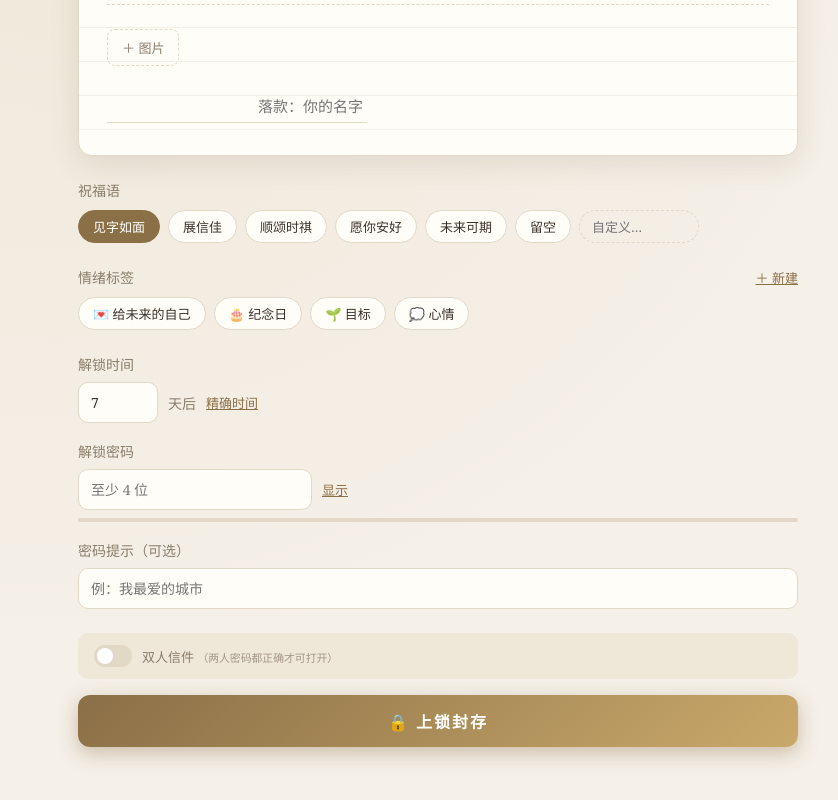
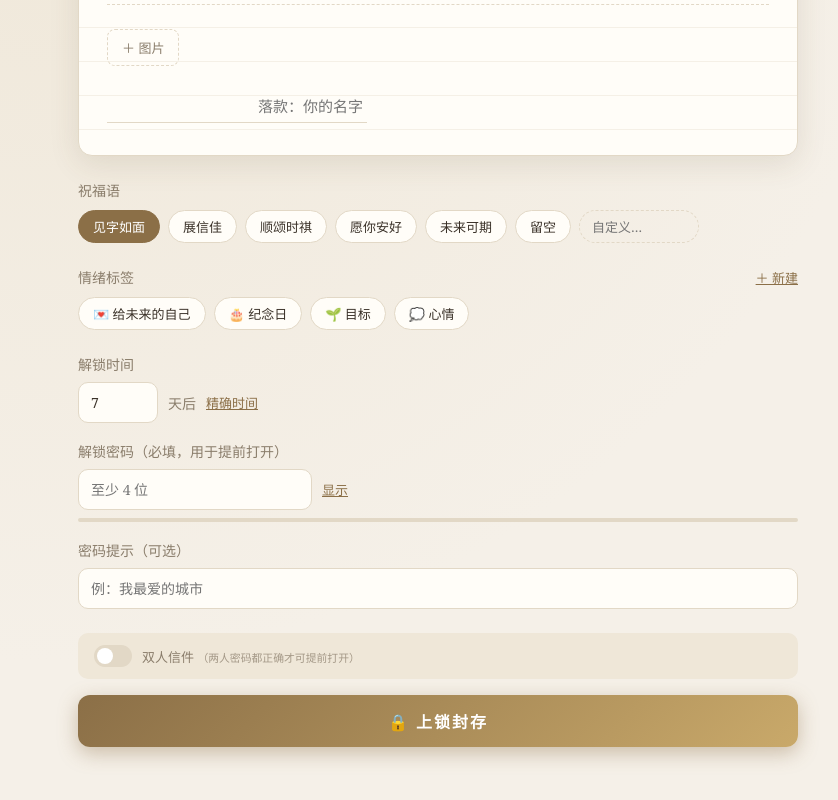
Before and after one commit to scrifghytom-commits/time-capsule, a plain HTML site: page index.html in a window 1280 px wide. Shown: the part 328-1128 px from the top of the page, without its empty margins (202-1040 px from the left). Drawn offline with nearby package versions, Linux system fonts and the light colour scheme.

Commit message:
Update index.html

```diff
--- a/index.html
+++ b/index.html
@@ -6,7 +6,6 @@
 <title>时光信箱 · Time Capsule</title>
 <link rel="manifest" href="manifest.json">
 <link rel="stylesheet" href="style.css">
-<script src="https://cdn.jsdelivr.net/npm/jspdf@2.5.1/dist/jspdf.umd.min.js"></script>
 <script src="https://cdn.jsdelivr.net/npm/html2canvas@1.4.1/dist/html2canvas.min.js"></script>
 </head>
 <body>
@@ -30,16 +29,14 @@
 
   <!-- 书信纸 -->
   <div class="letter-paper" id="letter-paper">
-    <!-- 祝福语 -->
     <div class="blessing" id="blessing-preview">见字如面</div>
 
-    <!-- 正文 -->
-    <!-- 原 textarea 替换为下面内容 -->
-<div class="letter-editor" id="letter-editor" contenteditable="true"
-     data-placeholder="亲爱的……&#10;&#10;写下你想说的话"></div>
-<div class="counter"><span id="char-count">0</span> / 5000</div>
+    <!-- 正文编辑器 -->
+    <div class="letter-editor" id="letter-editor" contenteditable="true"
+         data-placeholder="亲爱的……&#10;&#10;写下你想说的话"></div>
+    <div class="counter"><span id="char-count">0</span> / 5000</div>
 
-    <!-- 图片区（独立板块，不破坏格式） -->
+    <!-- 图片区（独立板块） -->
     <div class="image-zone" id="image-zone">
       <div class="image-strip" id="image-strip"></div>
       <button type="button" id="add-image" class="add-image-btn" title="插入图片">＋ 图片</button>
@@ -53,7 +50,7 @@
     </div>
   </div>
 
-  <!-- 祝福语选择 -->
+  <!-- 祝福语 -->
   <div class="form-section">
     <div class="section-label">祝福语</div>
     <div class="chips" id="blessing-chips">
@@ -86,7 +83,7 @@
     </label>
 
     <label class="field">
-      <span>解锁密码</span>
+      <span>解锁密码（必填，用于提前打开）</span>
       <div class="row">
         <input type="password" id="password" placeholder="至少 4 位">
         <button type="button" id="toggle-pwd" class="link-btn">显示</button>
@@ -100,13 +97,13 @@
     </label>
   </div>
 
-  <!-- 双人信件开关（角落） -->
+  <!-- 双人信件开关 -->
   <div class="dual-toggle">
     <label class="switch">
       <input type="checkbox" id="dual-mode">
       <span class="slider"></span>
     </label>
-    <span class="dual-label">双人信件 <small>（两人密码都正确才可打开）</small></span>
+    <span class="dual-label">双人信件 <small>（两人密码都正确才可提前打开）</small></span>
   </div>
 
   <div id="dual-fields" class="dual-fields hidden">
@@ -136,7 +133,6 @@
     </div>
   </div>
 
-  <!-- 搜索 + 筛选 -->
   <div class="filter-bar">
     <input id="search" class="search-input" placeholder="🔍 搜索提示 / 标签 / 落款">
     <select id="filter-tag" class="select"><option value="">全部标签</option></select>
@@ -152,7 +148,6 @@
     </select>
   </div>
 
-  <!-- 批量操作栏 -->
   <div id="bulk-bar" class="bulk-bar hidden">
     <span><b id="bulk-count">0</b> 封已选</span>
     <button class="ghost-btn" id="bulk-delete">删除</button>
@@ -198,7 +193,10 @@
     <p class="m-sub" id="flip-hint"></p>
   </div>
 </div>
+
+<!-- 打印 PDF 专用区域 -->
 <div id="print-area" class="print-area"></div>
+
 <div id="toast" class="toast"></div>
 
 <script src="app.js"></script>
```
